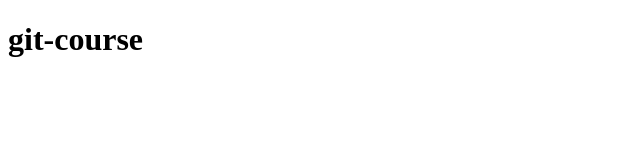
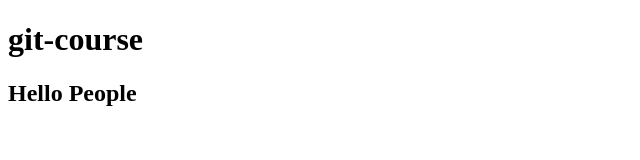
Before and after one commit to renemorales/git_course, a plain HTML site: page index.html in a window 1280 px wide. Shown: the whole page, without its empty margins (0-640 px from the left). Drawn offline with Linux system fonts and the light colour scheme.

Commit message:
Added a new a new line to index.html

```diff
--- a/index.html
+++ b/index.html
@@ -9,6 +9,7 @@
 
 <body>
   <h1>git-course</h1>
+  <h2>Hello People</h2>
 </body>
 
 </html>
```
